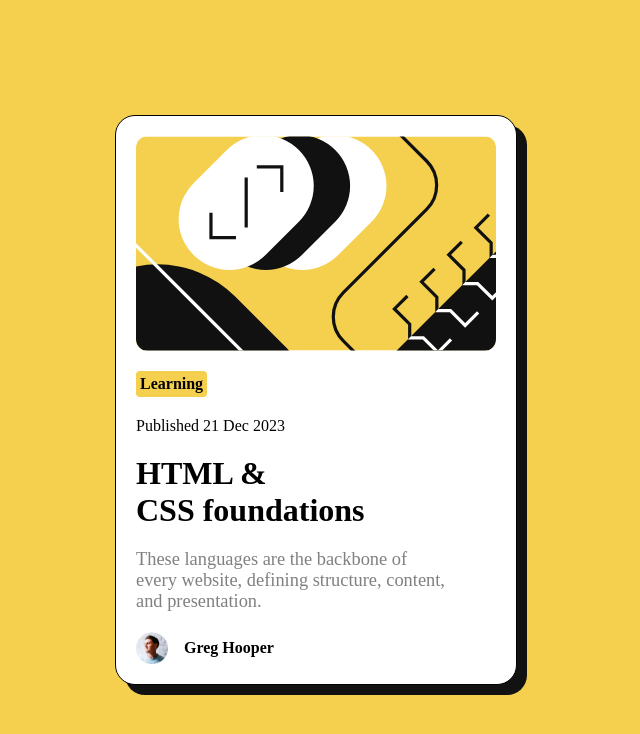
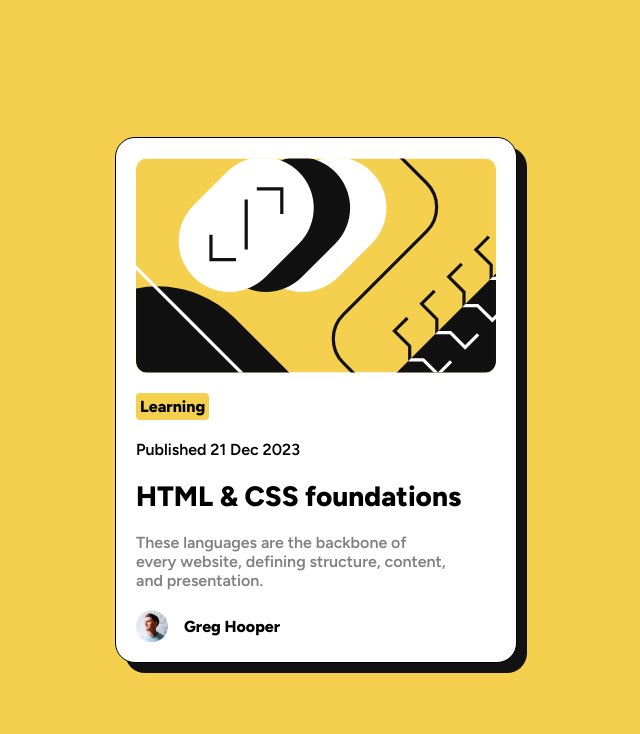
Before and after one commit to ignaciofigueroadev/blog-preview-card, a plain HTML site: page index.html in a window 1280 px wide. Shown: the whole page, without its empty margins (324-964 px from the left). Drawn offline with Linux system fonts and the light colour scheme.

Commit message:
fix: fixing font family issue

```diff
--- a/index.html
+++ b/index.html
@@ -8,12 +8,6 @@
       type="image/png"
       sizes="32x32"
       href="./assets/images/favicon-32x32.png"
-    />
-    <link rel="preconnect" href="https://fonts.googleapis.com" />
-    <link rel="preconnect" href="https://fonts.gstatic.com" crossorigin />
-    <link
-      href="https://fonts.googleapis.com/css2?family=Figtree:wght@600;800&display=swap"
-      rel="stylesheet"
     />
     <link rel="stylesheet" href="/styles/global.css" />
     <link rel="stylesheet" href="/styles/reset.css" />
--- a/styles/card.css
+++ b/styles/card.css
@@ -39,7 +39,7 @@
 
 .card__title {
   font-weight: 800;
-  font-size: 2rem;
+  font-size: 1.75rem;
   transition: all 0.25s ease;
   -webkit-transition: all 0.25s ease;
   -moz-transition: all 0.25s ease;
@@ -54,7 +54,6 @@
 
 .card__description {
   color: var(--gray);
-  font-size: 1.15rem;
 }
 
 .card__avatar {
--- a/styles/global.css
+++ b/styles/global.css
@@ -1,3 +1,5 @@
+@import url("https://fonts.googleapis.com/css2?family=Figtree:wght@600;800&display=swap");
+
 :root {
   --bg-color: hsl(47, 88%, 63%);
   --box-shadow: 10px 10px 0px hsl(0, 0%, 7%);
@@ -7,11 +9,8 @@
   --figree-font: "Figtree", sans-serif;
 }
 
-* {
+body {
   font-family: var(--figree-font);
-}
-
-body {
   background: var(--bg-color);
   display: flex;
   justify-content: center;
```
